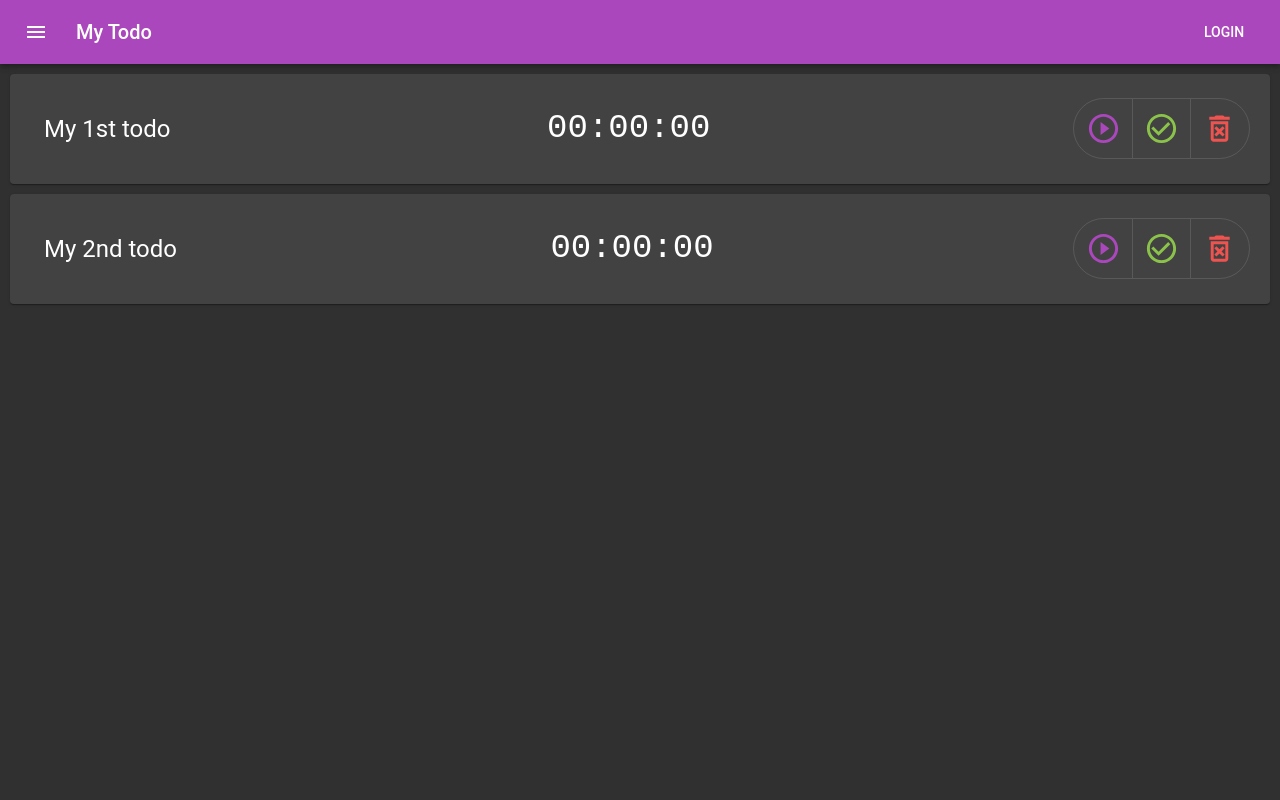
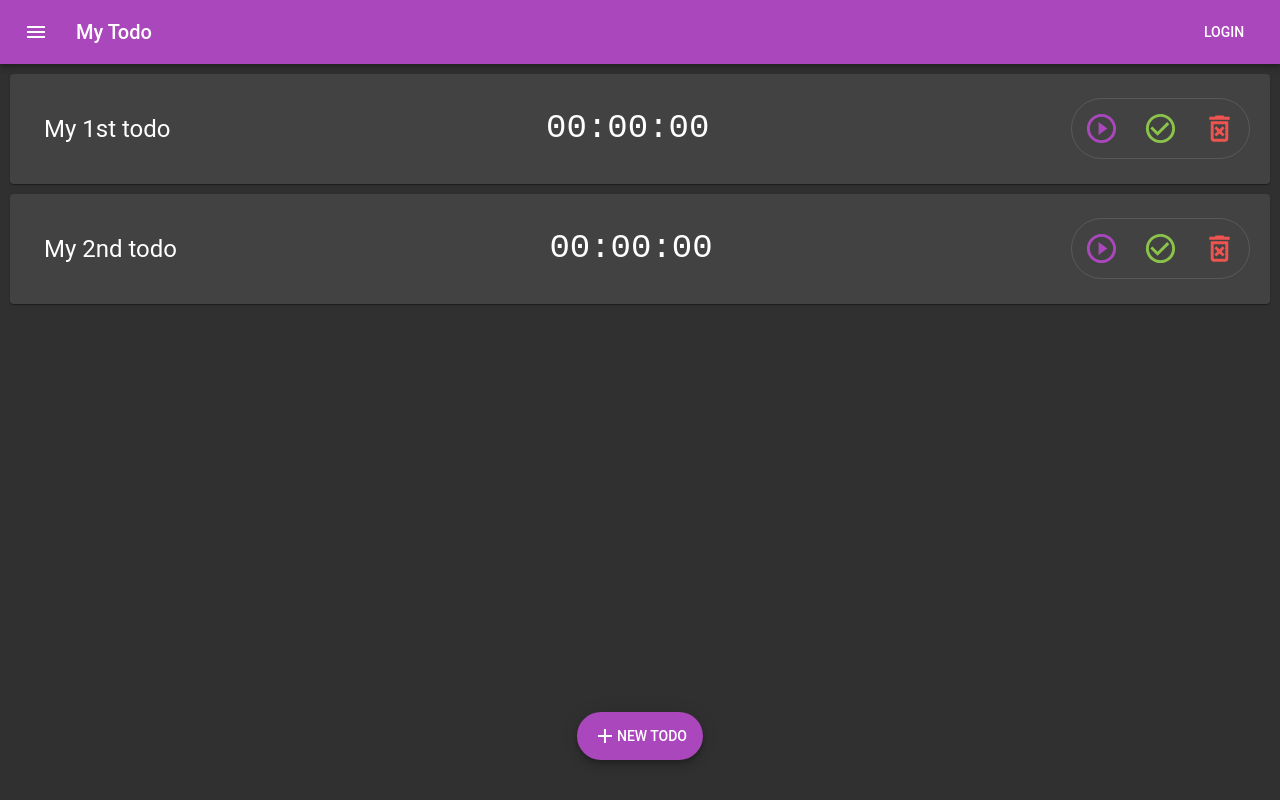
Before and after one commit to niconicoj/my-todo-react, a React (Create React App) app: page / in a window 1280 px wide. Built offline with nearby package versions, Linux system fonts and the light colour scheme.

Commit message:
WIP : state store done, working on selector

```diff
--- a/src/App.tsx
+++ b/src/App.tsx
@@ -14,8 +14,9 @@ import Button from '@material-ui/core/Button';
 import IconButton from '@material-ui/core/IconButton';
 import MenuIcon from '@material-ui/icons/Menu';
 
-import Todo from './components/Todo'
-import { TodoProps } from './types/Todo';
+import Todo from './components/Todo';
+import AddTodoFAB from './components/AddtodoFAB';
+import ITodo from './models/Todo';
 
 let theme = createMuiTheme({
   palette: {
@@ -57,7 +58,7 @@ export interface AppProps extends WithStyles<typeof styles> {}
 const App = (props: AppProps) => {
 
   const { classes } = props;
-  let todos: TodoProps[];
+  let todos: ITodo[];
   todos = [
     {
       id: '5dee4c10b1dadd22102a0c6d',
@@ -91,6 +92,7 @@ const App = (props: AppProps) => {
         {todos.map( todo => (
           <Todo key={todo.id} id={todo.id} status={todo.status} title={todo.title} elapsed={todo.elapsed}/>
         ))}
+        <AddTodoFAB />
       </div>
     </ThemeProvider>
   );
--- /dev/null
+++ b/src/actions/todos.ts
@@ -0,0 +1,21 @@
+export enum ActionTypes {
+  ADD_TODO = '[todos] ADD_TODO',
+  DELETE_TODO = '[todos] TOGGLE_TODO'
+}
+
+interface AddTodoAction {type: ActionTypes.ADD_TODO, payload: {title: string }}
+interface DeleteTodoAction {type: ActionTypes.DELETE_TODO, payload: {id: string}}
+
+// eslint-disable-next-line
+function addTodo(title: string): AddTodoAction {
+  return {type: ActionTypes.ADD_TODO,payload: {title: title}}
+}
+
+// eslint-disable-next-line
+function deleteTodo(id: string): DeleteTodoAction {
+  return {type: ActionTypes.DELETE_TODO,payload: {id: id}}
+}
+
+type TodoAction = AddTodoAction | DeleteTodoAction
+
+export default TodoAction
--- /dev/null
+++ b/src/components/AddtodoFAB.tsx
@@ -0,0 +1,26 @@
+import React, { FunctionComponent } from 'react';
+import { createStyles, makeStyles, Theme } from '@material-ui/core/styles';
+import Fab from '@material-ui/core/Fab';
+import AddIcon from '@material-ui/icons/Add';
+
+const useStyles = makeStyles((theme: Theme) => createStyles({
+  addFab: {
+    position: 'fixed',
+    left: '50%',
+    bottom: '5vh',
+    transform: 'translateX(-50%)'
+  }
+}));
+
+const AddTodoFAB: FunctionComponent = () => {
+  const classes = useStyles();
+
+  return (
+    <Fab variant="extended" color="primary" aria-label="add" className={classes.addFab}>
+      <AddIcon />
+      New Todo
+    </Fab>
+  )
+}
+
+export default AddTodoFAB;
--- a/src/components/Todo.tsx
+++ b/src/components/Todo.tsx
@@ -7,7 +7,7 @@ import {
   Card,
   Box} from '@material-ui/core';
 
-import { TodoProps } from '../types/Todo';
+import ITodo from '../models/Todo';
 import TodoActionGroup from './TodoActionGroup'
 
 const useStyles = makeStyles((theme: Theme) => createStyles({
@@ -31,7 +31,7 @@ const useStyles = makeStyles((theme: Theme) => createStyles({
   }
 }));
 
-const Todo: FunctionComponent<TodoProps> = ({...todo}) => {
+const Todo: FunctionComponent<ITodo> = ({...todo}) => {
   const classes = useStyles();
 
   return (
@@ -46,7 +46,7 @@ const Todo: FunctionComponent<TodoProps> = ({...todo}) => {
           <Grid item>
             <Typography variant="h4" component="h3" className={classes.title}>
               <Box fontFamily="Monospace">
-              00:00:00
+                00:00:00
               </Box>
             </Typography>
           </Grid>
--- a/src/components/TodoActionGroup.tsx
+++ b/src/components/TodoActionGroup.tsx
@@ -2,21 +2,15 @@ import React, { FunctionComponent } from 'react';
 import { makeStyles, Theme, createStyles } from '@material-ui/core/styles';
 import {
   IconButton,
-  ButtonGroup,
-  Divider,
   Tooltip,
   Zoom} from '@material-ui/core';
 import { PlayCircleOutline, CheckCircleOutline, DeleteForeverOutlined } from '@material-ui/icons';
 
 const useStyles = makeStyles((theme: Theme) => createStyles({
-  divider: {
-    alignSelf: 'stretch',
-    height: 'auto',
-    minWidth: '0px'
-  },
   actionBox: {
     border: `1px solid ${theme.palette.divider}`,
-    borderRadius: '50px'
+    borderRadius: '50px',
+    display: 'inline-flex'
   }
 }));
 
@@ -24,25 +18,23 @@ const TodoActionGroup: FunctionComponent = () => {
   const classes = useStyles();
 
   return (
-    <ButtonGroup size="large" aria-label="small outlined button group" className={classes.actionBox}>
+    <div className={classes.actionBox}>
       <Tooltip TransitionComponent={Zoom} title='start'>
         <IconButton aria-label="start">
           <PlayCircleOutline fontSize="large" color="primary" />
         </IconButton>
       </Tooltip>
-      <Divider orientation="vertical" className={classes.divider}/>
       <Tooltip TransitionComponent={Zoom} title='done'>
         <IconButton aria-label="actions">
           <CheckCircleOutline fontSize="large" color="secondary" />
         </IconButton>
       </Tooltip>
-      <Divider orientation="vertical" className={classes.divider}/>
-      <Tooltip TransitionComponent={Zoom} title="Delete">
-        <IconButton aria-label="actions">
+      <Tooltip TransitionComponent={Zoom} title="delete">
+        <IconButton aria-label="delete">
           <DeleteForeverOutlined fontSize="large" color="error" />
         </IconButton>
       </Tooltip>
-    </ButtonGroup>
+    </div>
   );
 }
 
--- a/src/index.tsx
+++ b/src/index.tsx
@@ -1,11 +1,15 @@
 import React from 'react';
 import ReactDOM from 'react-dom';
+import { Provider } from 'react-redux'
+import store from './store'
 
 import App from './App';
 import * as serviceWorker from './serviceWorker';
 
 ReactDOM.render(
-  <App />
+  <Provider store={store}>
+    <App />
+  </Provider>
 , document.getElementById('root'));
 
 // If you want your app to work offline and load faster, you can change
--- a/src/types/Todo.ts
+++ b/src/models/Todo.ts
@@ -1,5 +1,5 @@
 
-export type TodoProps = {
+export default interface ITodo {
   id: string
   status: 'planned'|'inProgress'|'finished',
   title: string,
--- /dev/null
+++ b/src/reducers/index.ts
@@ -0,0 +1,14 @@
+import * as fromTodos from './todos'
+import { combineReducers } from 'redux'
+
+export interface State {
+  todos: fromTodos.State
+}
+
+export const initialState: State = {
+  todos: fromTodos.initialState
+}
+
+export const rootReducer = combineReducers<State>({
+  todos: fromTodos.todoReducer
+})
--- /dev/null
+++ b/src/reducers/todos.ts
@@ -0,0 +1,34 @@
+import ITodo from "../models/Todo";
+import TodoAction, { ActionTypes } from "../actions/todos"
+
+
+export interface State {
+  todos: ITodo[]
+}
+
+export const initialState: State = {
+  todos: []
+}
+
+export function todoReducer(state: State = initialState, action: TodoAction) {
+  switch (action.type){
+    case ActionTypes.ADD_TODO:
+      const newTodo: ITodo = {
+        id: state.todos.length.toString(),
+        status: 'planned',
+        title: action.payload.title,
+        elapsed: 0
+      }
+      return {
+        ...state,
+        todos: [...state.todos, newTodo]
+      }
+    case ActionTypes.DELETE_TODO:
+      return {
+        ...state,
+        todos: state.todos.filter(todo => todo.id !== action.payload.id)
+      }
+    default:
+      return state
+  }
+}
--- /dev/null
+++ b/src/store/index.ts
@@ -0,0 +1,7 @@
+import logger from 'redux-logger'
+import { createStore, applyMiddleware } from 'redux'
+import { rootReducer, initialState } from '../reducers'
+
+const store = createStore(rootReducer, initialState, applyMiddleware(logger))
+
+export default store
```
Also changed, not shown: package.json (+8 -1 lines), 1 other file (tests, documents, lock files or other folders).
